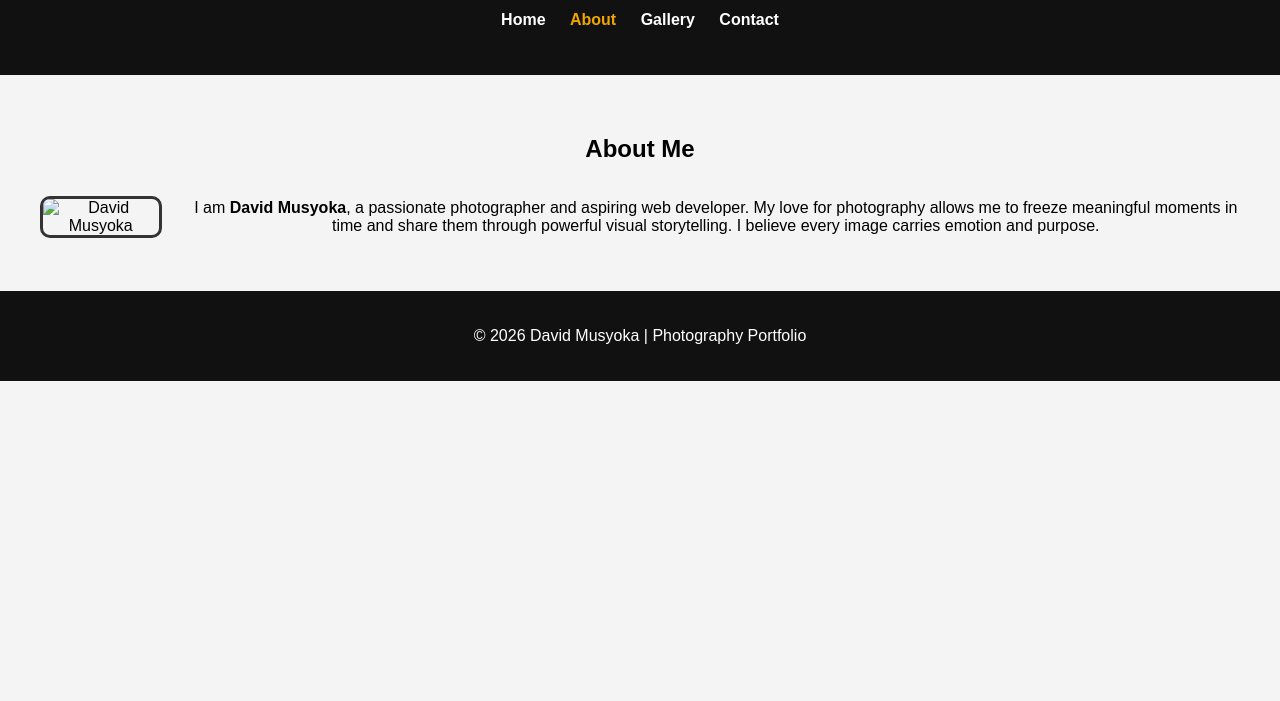
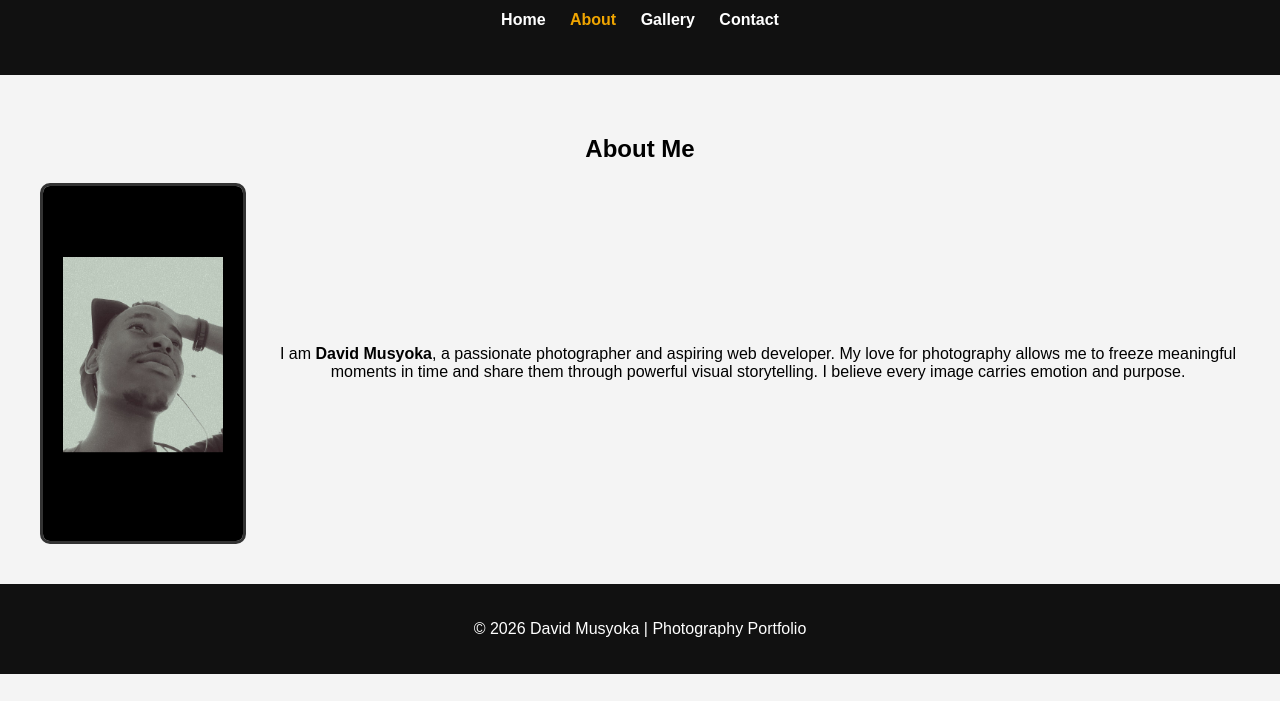
Before and after one commit to davidmusyoka1-ship-it/photography-portfolio, a plain HTML site: page about.html in a window 1280 px wide. Shown: the part 99-800 px from the top of the page. Drawn offline with Linux system fonts and the light colour scheme.

Commit message:
Update about.html

```diff
--- a/about.html
+++ b/about.html
@@ -23,7 +23,7 @@
     <h2>About Me</h2>
 
     <div class="about-container">
-        <img src="images/me.jpg" alt="David Musyoka">
+        <img src="images/me.jpg.jpeg" alt="David Musyoka">
 
         <p>
             I am <strong>David Musyoka</strong>, a passionate photographer and aspiring web developer.
```
